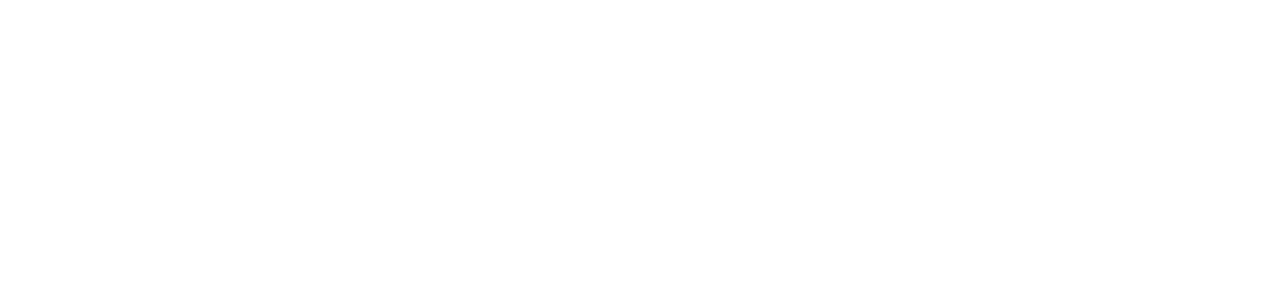
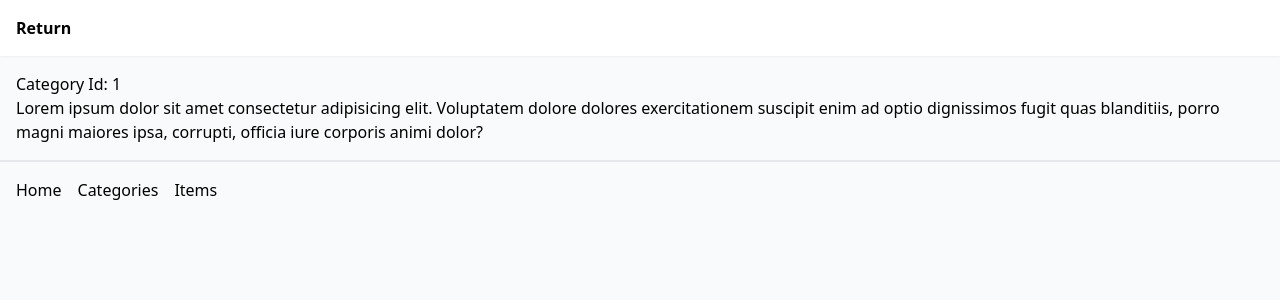
Before and after one commit to tmzwane/cms-nuxt-project, a Nuxt app in the folder frontend/: page /categories/1 in a window 1280 px wide. Before the commit this address had no page. Shown: the top 300 px of the page. Built offline with nearby package versions, Linux system fonts and the light colour scheme.

Commit message:
WIP Frontend - Added TailwindCSS, layouts, and single view pages for items and categories

```diff
--- /dev/null
+++ b/frontend/assets/css/tailwind.css
@@ -0,0 +1,13 @@
+@tailwind base;
+@tailwind components;
+@tailwind utilities;
+
+body {
+  @apply bg-gray-50;
+}
+
+@layer components {
+  .btn {
+    @apply bg-[#12b488] text-white text-sm rounded-md px-3 py-2;
+  }
+}
--- /dev/null
+++ b/frontend/layouts/categories.vue
@@ -0,0 +1,28 @@
+<template>
+  <div>
+    <header class="shadow-sm bg-white">
+      <nav class="container mx-auto p-4">
+        <nuxt-link to="/categories" class="font-bold">Return</nuxt-link>
+      </nav>
+    </header>
+
+    <!-- Output page content -->
+    <div class="container mx-auto p-4">
+      <slot />
+    </div>
+
+    <footer class="container flex mx-auto justify-between border-t-2 p-4">
+      <ul class="flex gap-4">
+        <li><nuxt-link to="/">Home</nuxt-link></li>
+        <li><nuxt-link to="/categories">Categories</nuxt-link></li>
+        <li><nuxt-link to="/items">Items</nuxt-link></li>
+      </ul>
+    </footer>
+  </div>
+</template>
+
+<style scoped>
+.router-link-exact-active {
+  color: #12b488;
+}
+</style>
--- /dev/null
+++ b/frontend/layouts/default.vue
@@ -0,0 +1,25 @@
+<template>
+  <div>
+    <header class="shadow-sm bg-white">
+      <nav class="container flex max-auto justify-between p-4">
+        <nuxt-link to="/" class="font-bold">Basebone Assessment</nuxt-link>
+        <ul class="flex gap-4">
+          <li><nuxt-link to="/">Home</nuxt-link></li>
+          <li><nuxt-link to="/categories">Categories</nuxt-link></li>
+          <li><nuxt-link to="/items" class="btn">Items</nuxt-link></li>
+        </ul>
+      </nav>
+    </header>
+
+    <!-- Output page content -->
+    <div class="container mx-auto p-4">
+      <slot />
+    </div>
+  </div>
+</template>
+
+<style scoped>
+.router-link-exact-active {
+  color: #12b488;
+}
+</style>
--- /dev/null
+++ b/frontend/layouts/items.vue
@@ -0,0 +1,28 @@
+<template>
+  <div>
+    <header class="shadow-sm bg-white">
+      <nav class="container mx-auto p-4">
+        <nuxt-link to="/items" class="font-bold">Return</nuxt-link>
+      </nav>
+    </header>
+
+    <!-- Output page content -->
+    <div class="container mx-auto p-4">
+      <slot />
+    </div>
+
+    <footer class="container flex mx-auto justify-between border-t-2 p-4">
+      <ul class="flex gap-4">
+        <li><nuxt-link to="/">Home</nuxt-link></li>
+        <li><nuxt-link to="/categories">Categories</nuxt-link></li>
+        <li><nuxt-link to="/items">Items</nuxt-link></li>
+      </ul>
+    </footer>
+  </div>
+</template>
+
+<style scoped>
+.router-link-exact-active {
+  color: #12b488;
+}
+</style>
--- a/frontend/nuxt.config.ts
+++ b/frontend/nuxt.config.ts
@@ -1,4 +1,5 @@
 // https://nuxt.com/docs/api/configuration/nuxt-config
 export default defineNuxtConfig({
+  modules: ["@nuxtjs/tailwindcss"],
   css: ["@fortawesome/fontawesome-svg-core/styles.css"],
 });
--- a/frontend/package.json
+++ b/frontend/package.json
@@ -8,12 +8,14 @@
     "postinstall": "nuxt prepare"
   },
   "devDependencies": {
+    "@nuxtjs/tailwindcss": "^6.6.0",
     "@types/node": "^18.15.3",
     "nuxt": "^3.3.1"
   },
   "dependencies": {
     "@fortawesome/fontawesome-svg-core": "^6.3.0",
     "@fortawesome/free-brands-svg-icons": "^6.3.0",
+    "@fortawesome/free-solid-svg-icons": "^6.3.0",
     "@fortawesome/vue-fontawesome": "^3.0.3"
   }
 }
--- /dev/null
+++ b/frontend/pages/categories/[id].vue
@@ -0,0 +1,19 @@
+<template>
+  <div>
+    <p>Category Id: {{ id }}</p>
+    <p>
+      Lorem ipsum dolor sit amet consectetur adipisicing elit. Voluptatem dolore
+      dolores exercitationem suscipit enim ad optio dignissimos fugit quas
+      blanditiis, porro magni maiores ipsa, corrupti, officia iure corporis
+      animi dolor?
+    </p>
+  </div>
+</template>
+
+<script setup>
+definePageMeta({
+  layout: "categories",
+});
+
+const { id } = useRoute().params;
+</script>
--- a/frontend/pages/index.vue
+++ b/frontend/pages/index.vue
@@ -1,3 +1,10 @@
 <template>
-  <div></div>
+  <div>
+    <h2>Home</h2>
+    <p>
+      Lorem ipsum dolor sit amet, consectetur adipisicing elit. Id magnam eos
+      veniam praesentium dignissimos quaerat doloremque earum non omnis
+      deleniti?
+    </p>
+  </div>
 </template>
--- /dev/null
+++ b/frontend/pages/items/[id].vue
@@ -0,0 +1,18 @@
+<template>
+  <div>
+    <p>Item Id: {{ id }}</p>
+    <p>
+      Lorem ipsum dolor sit amet consectetur adipisicing elit. Voluptatem dolore
+      dolores exercitationem suscipit enim ad optio dignissimos fugit quas
+      blanditiis, porro magni maiores ipsa, corrupti, officia iure corporis
+      animi dolor?
+    </p>
+  </div>
+</template>
+
+<script setup>
+definePageMeta({
+  layout: "items",
+});
+const { id } = useRoute().params;
+</script>
```
Also changed, not shown: 1 other file (tests, documents, lock files or other folders).
